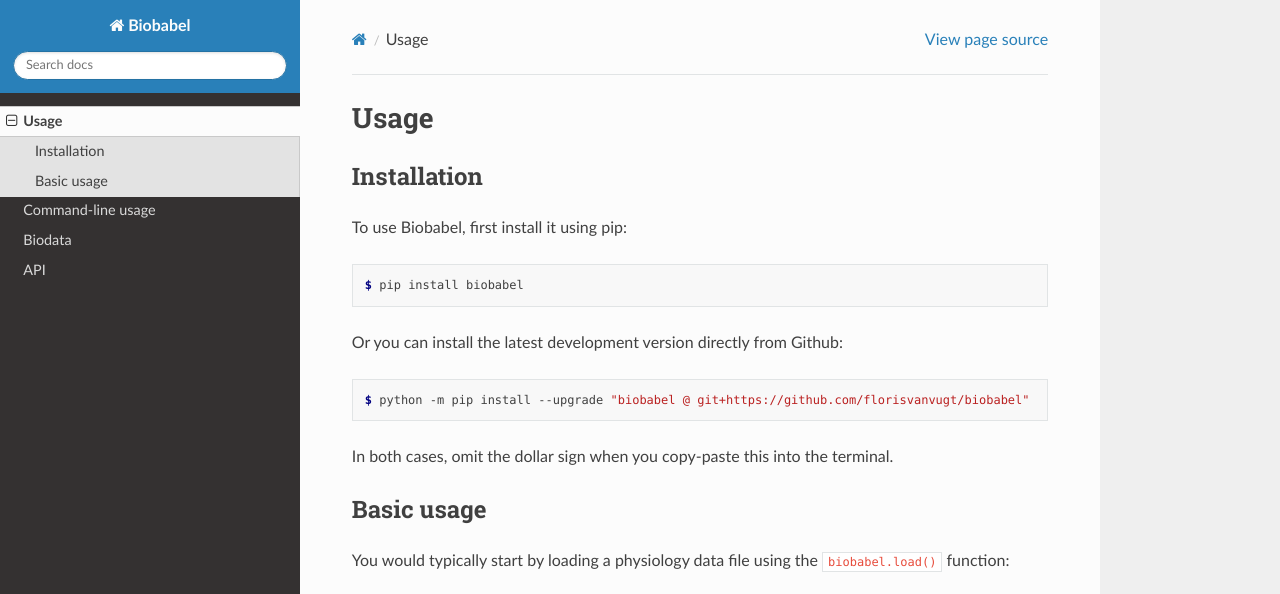
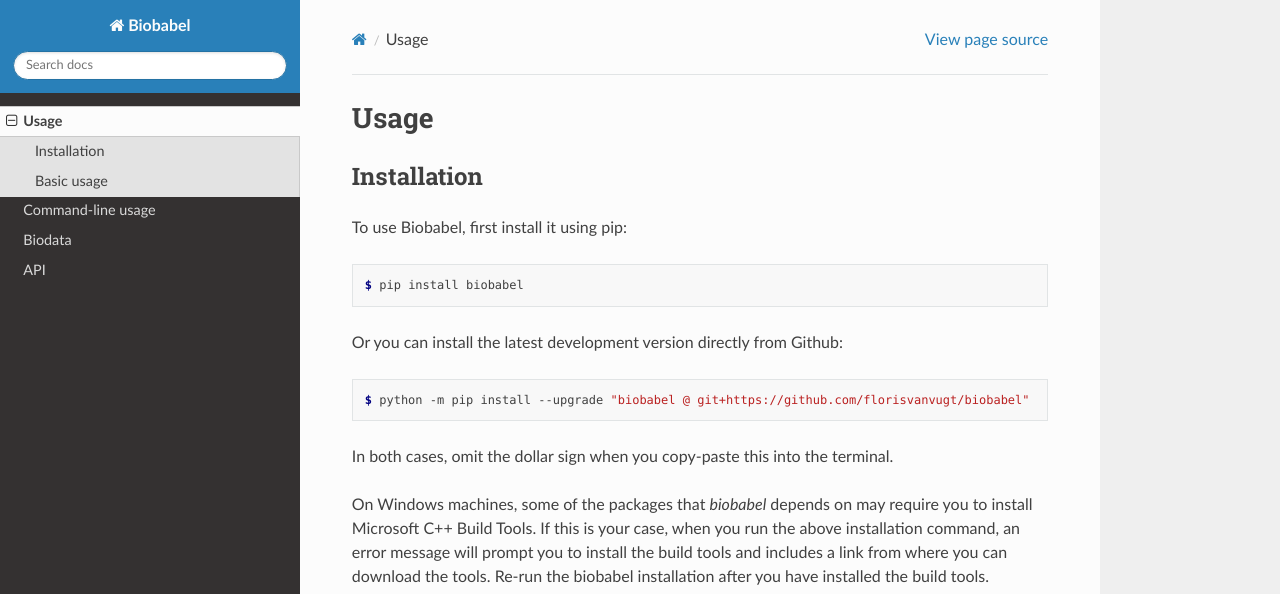
Before and after one commit to florisvanvugt/biobabel, a Sphinx documentation site: the page built from docs/source/usage.rst, in a window 1280 px wide and 1359 px high, cut to the strip 0-594 px from the top of the window. Built offline with Sphinx 7.4.7 and the Read the Docs theme 3.1.0, drawn with Linux system fonts in a browser that asks for light colours.

Commit message:
Adding to documentation.

```diff
--- a/docs/source/usage.rst
+++ b/docs/source/usage.rst
@@ -21,6 +21,8 @@
 
 
 In both cases, omit the dollar sign when you copy-paste this into the terminal.
+
+On Windows machines, some of the packages that `biobabel` depends on may require you to install Microsoft C++ Build Tools. If this is your case, when you run the above installation command, an error message will prompt you to install the build tools and includes a link from where you can download the tools. Re-run the biobabel installation after you have installed the build tools.
 
 
 
```
Also changed, not shown: README.md (+2 -2 lines).
